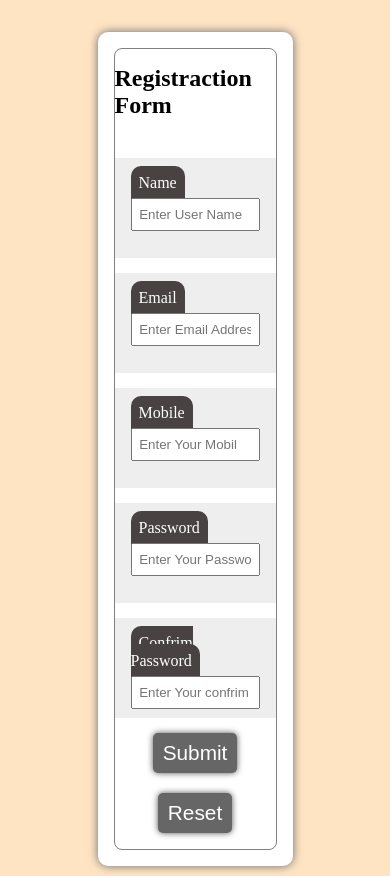
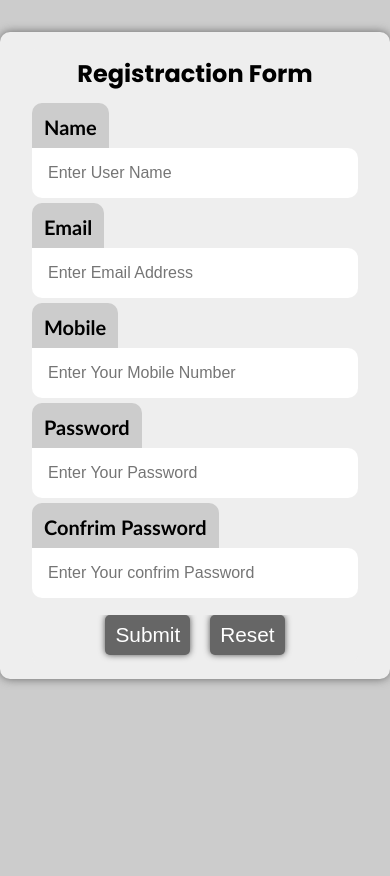
Before and after one commit to Shahnawazunar/form-validation.github.io, a plain HTML site: page index.html in a window 390 px wide. Drawn offline with Linux system fonts and the light colour scheme.

Commit message:
form with set some color styling

```diff
--- a/style.css
+++ b/style.css
@@ -1,19 +1,23 @@
+@import url("https://fonts.googleapis.com/css2?family=Poppins:wght@300;400;500;600;700;800;900&display=swap");
 * {
   padding: 0;
   margin: 0;
   box-sizing: border-box;
 }
 body {
-  background-color: bisque;
+  background-color: #ccc;
   height: 100vh;
+  font-family: "Poppins",sans-serif;
 }
 .container {
-  width: 50%;
+  width: 60%;
   border-radius: 10px;
   margin: 2em auto;
   box-shadow: 0 0 10px 0 #666;
-  background-color: #fff;
+  background-color: #eee;
   padding: 1em;
+  padding-left: 2rem;
+  padding-right: 2rem;
 }
 form {
   width: 100%;
@@ -21,7 +25,8 @@ form {
   flex-direction: column;
   justify-content: center;
   align-items: center;
-  border: 1px solid gray;
+  border: none;
+  background-color: #eee;
   gap: 15px;
   border-radius: 8px;
   padding: 1em 0;
@@ -34,15 +39,23 @@ form {
   padding: 1em;
 }
 .form-control label {
-  background-color: #494242;
-  padding: 0.5em;
+  background-color: #ccc;
+  padding: .6em;
+  font-size: 20px;
   border-radius: 10px 10px 0 0;
-  color: #fff;
+  color: #000;
+  font-weight: 600;
+  font-family:'Trebuchet MS', 'Lucida Sans Unicode', 'Lucida Grande', 'Lucida Sans', Arial, sans-serif;
 }
 .form-control input {
   width: 100%;
   margin-top: 0.4rem;
-  padding: 0.5em;
+  padding: 1em 0;
+  outline: none;
+  border: none;
+  font-size: 1rem;
+  border-radius: 0px 10px 10px 10px;
+  padding-left: 1rem;
 }
 .form-control.success input {
   border: 2px solid green;
@@ -96,3 +109,39 @@ form {
 form h2 {
   margin-bottom: 1em;
 }
+@media screen and (max-width:480.98px) {
+  .container{
+    background-color: #eee;
+    width:100%;
+    transition: all .3s ease-out;
+  }
+  .form{
+    gap: 0;
+    padding: .5rem 0;
+    background-color: #eee;
+    border: none;
+    outline: none;
+  }
+  .form-control{
+    padding: 0;
+  }
+}
+
+@media screen and (min-width:481px) and (max-width:767.98px) {
+  .container{
+    width: 80%;
+    transition: all .3s ease-out;
+  }
+}
+@media screen and (min-width:768px) and (max-width:991.98px) {
+  .container{
+    width: 70%;
+    transition: all .3s ease-out;
+  }
+}
+@media screen and (min-width:992px) and (max-width:1200px) {
+  .container{
+    width: 60%;
+    transition: all .3s ease-out;
+  }
+}
```
